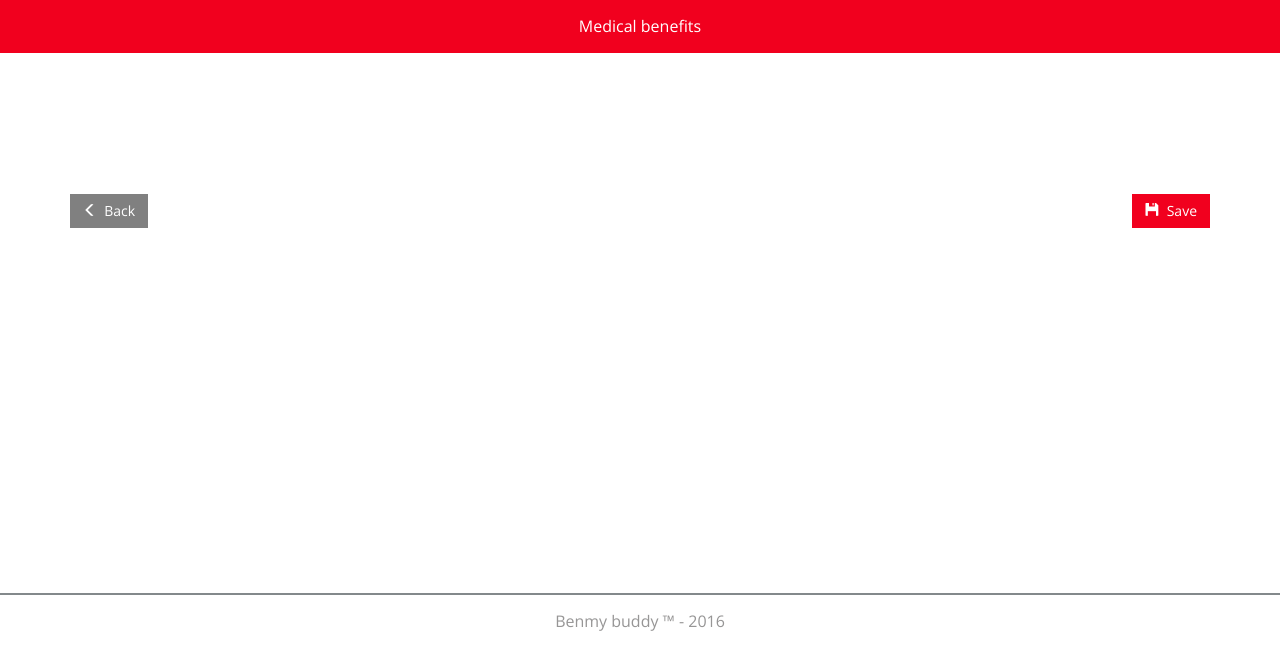
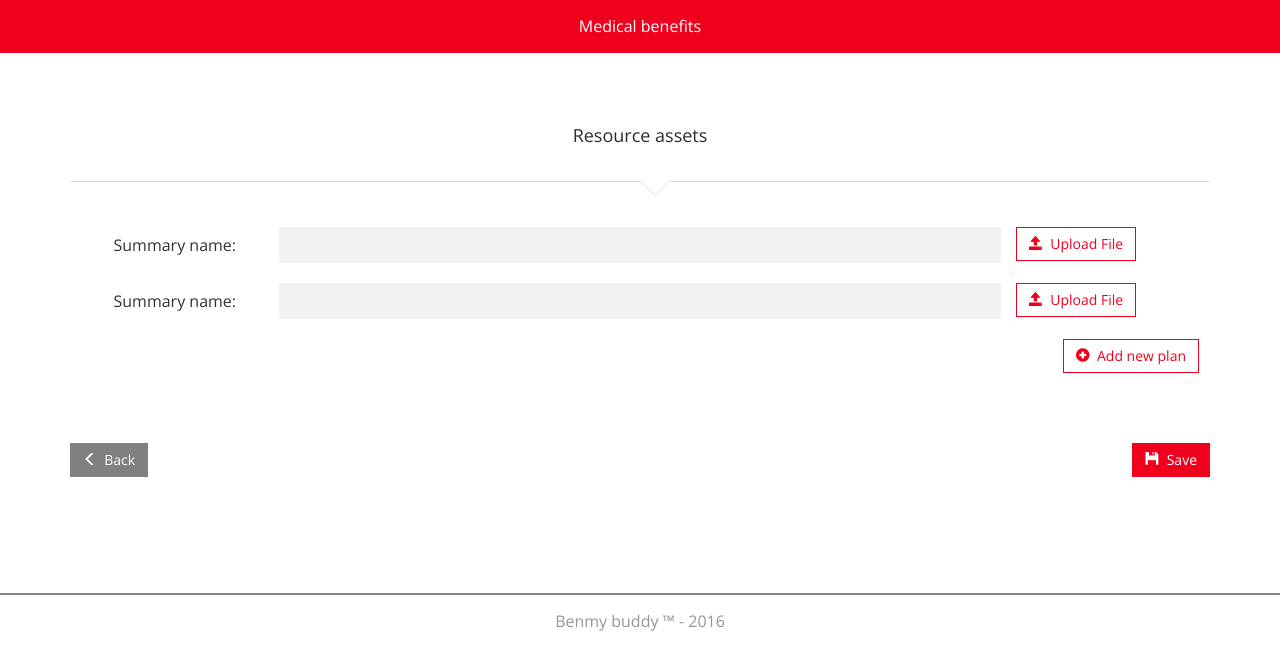
Before and after one commit to victoraguilar93/be.buddy.david, a PHP site: page /medical-benefits.php in a window 1280 px wide. Shown: the part 152-800 px from the top of the page. Run offline with PHP 8.4, Linux system fonts and the light colour scheme; some libraries are stand-ins or nearby versions.

Commit message:
medical 70%

```diff
--- /dev/null
+++ b/assets/styles/_medical-benefits.scss
@@ -0,0 +1,92 @@
+.medical-benefits{
+	.resourses-title{
+		margin-bottom: 45px;
+		p{
+			font-weight: 300;
+			font-size: 18px;
+			color: #2e2e2e;
+			text-align: center;
+		}
+		div.hr {
+			width: 100%;
+			height: 1px;
+			background: #dadbdc;
+			position: relative;
+			&:after {
+				content: '';
+				position: absolute;
+				border-style: solid;
+				border-width: 15px 15px 0;
+				border-color: #FFFFFF transparent;
+				display: block;
+				width: 0;
+				z-index: 1;
+				top: -1px;
+				left: 50%;
+			}
+			&:before {
+				content: '';
+				position: absolute;
+				border-style: solid;
+				border-width: 15px 15px 0;
+				border-color: #dadbdc transparent;
+				display: block;
+				width: 0;
+				z-index: 1;
+				top: 0px;
+				left: 50%;
+			}
+		}
+	}
+	.summary{
+		width: 95%;
+		margin: 0 auto;
+		margin-bottom: 20px;
+		.file-title{
+			line-height: 36px;
+		}
+		.name{
+			background-color: #f2f2f2;
+			color: #f1001e;
+			font-style: italic;
+			font-size: 0.9em;
+			font-weight: 300;
+				min-height: 36px;
+			p{
+			}
+		}
+		.button-upload{
+			button{
+				color: #f1001e;
+				background: none;
+				border-radius: 0;
+				border: 1px solid #f1001e;
+				&:hover, &:focus, &:active{
+					outline: 0;
+				}
+				&:hover{
+					background-color: #f1001e;
+					color: #fff;
+				}
+			}
+		}
+	}
+	.button-add{
+		margin-top: 5px;
+		button{
+			color: #f1001e;
+			background: none;
+			border-radius: 0;
+			border: 1px solid #f1001e;
+			float: right;
+			margin-right: 11px;
+			&:hover, &:focus, &:active{
+				outline: 0;
+			}
+			&:hover{
+				background-color: #f1001e;
+				color: #fff;
+			}
+		}
+	}
+}
--- a/assets/styles/main.scss
+++ b/assets/styles/main.scss
@@ -6,6 +6,7 @@
 @import "libraries/fileinput.min.css";
 @import "contact-information";
 @import "new-client";
+@import "medical-benefits";
 
 
 body {
--- a/medical-benefits.php
+++ b/medical-benefits.php
@@ -4,10 +4,27 @@ include "layouts/header.php";
 <div class="form-title">
 	<p>Medical benefits</p>
 </div>
-<div class="container main cntact_information">
-	<div class="row">
+<div class="container main medical-benefits">
+	<div class="row resourses-title">
 		<div class="col-xs-12">
-
+				<p>Resource assets</p>
+				<br>
+				<div class="hr"></div>
+		</div>
+	</div>
+	<div class="row summary">
+		<div class="col-xs-2 file-title">Summary name:</div>
+		<div class="col-xs-8 name"><p></p></div>
+		<div class="col-xs-2 button-upload"><button type="button" class="btn"><span class="glyphicon glyphicon-open" aria-hidden="true"></span>&nbsp;&nbsp;Upload File</button></div>
+	</div>
+	<div class="row summary">
+		<div class="col-xs-2 file-title">Summary name:</div>
+		<div class="col-xs-8 name"><p></p></div>
+		<div class="col-xs-2 button-upload"><button type="button" class="btn"><span class="glyphicon glyphicon-open" aria-hidden="true"></span>&nbsp;&nbsp;Upload File</button></div>
+	</div>
+	<div class="row button-add">
+		<div class="col-xs-12">
+			<button type="button" class="btn"><span class="glyphicon glyphicon-plus-sign" aria-hidden="true"></span>&nbsp;&nbsp;Add new plan</button>
 		</div>
 	</div>
 </div>
```
Also changed, not shown: assets/styles/main.css, 3 other files.
